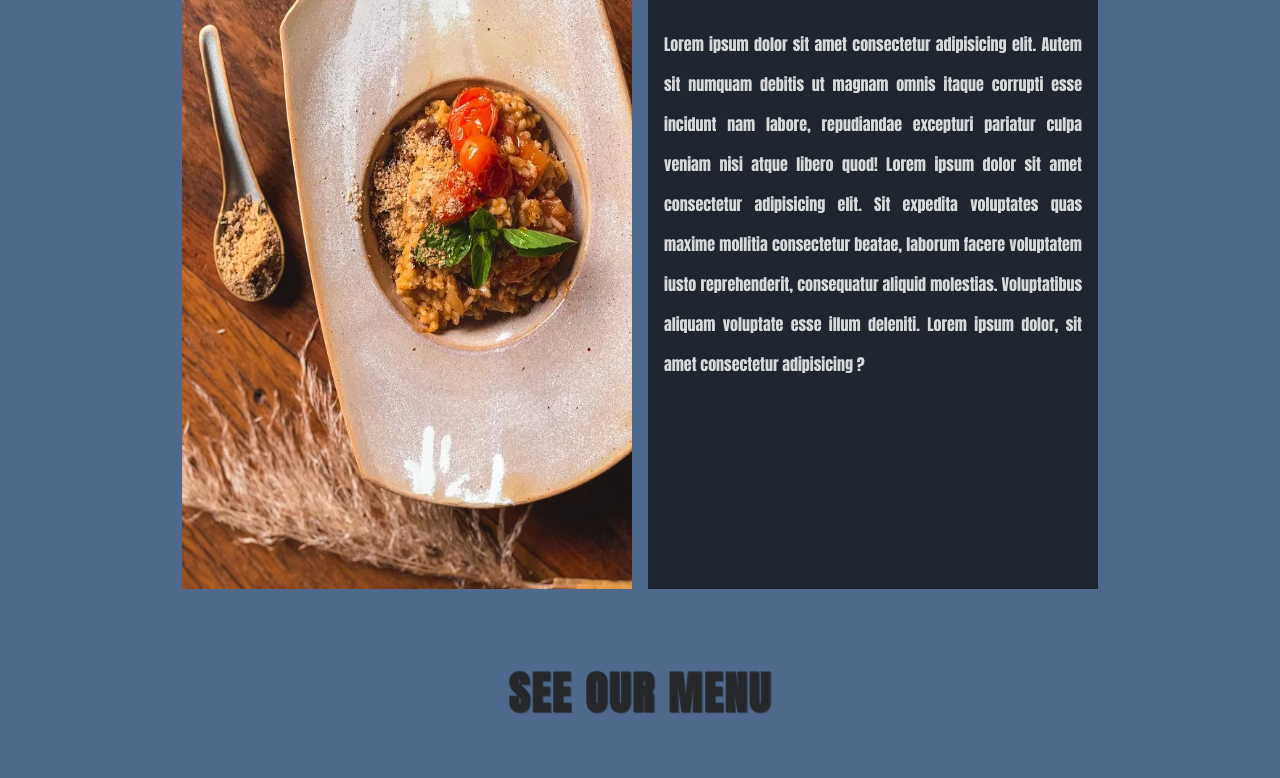
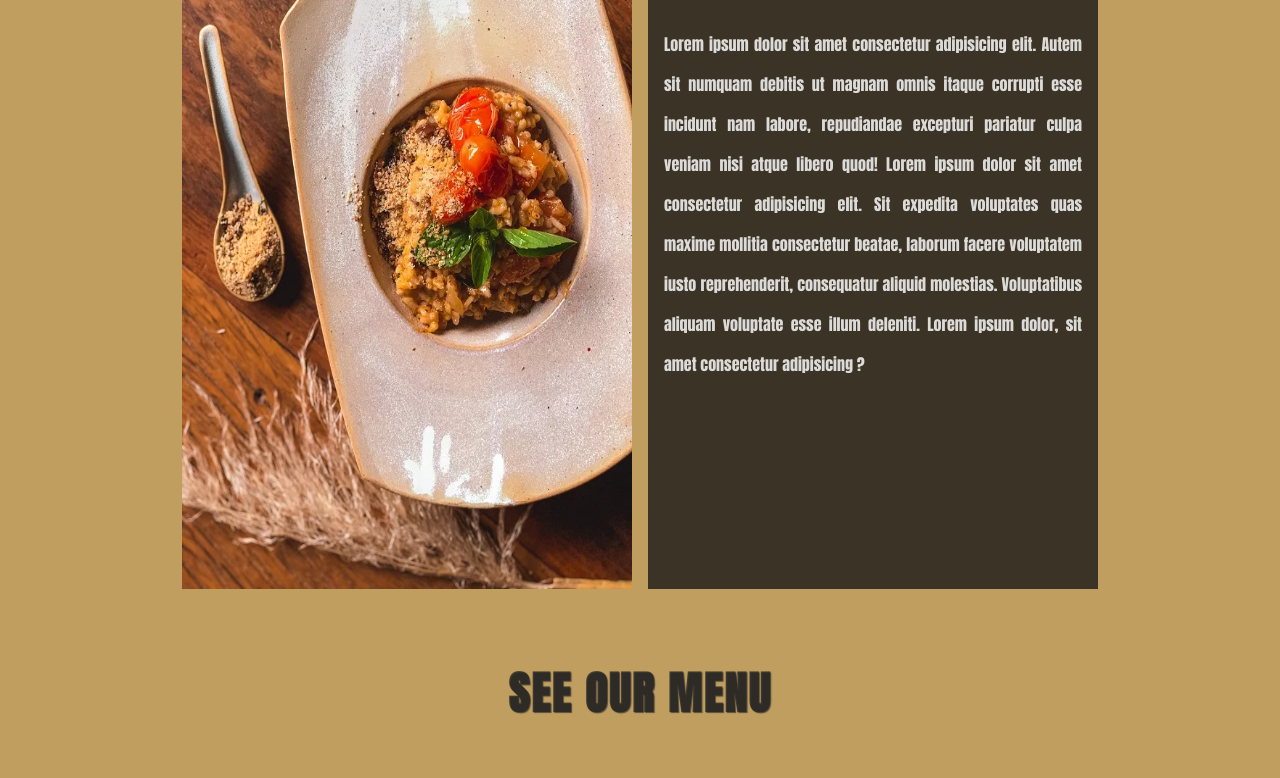
Before and after one commit to lindomarterra/greenbites, a plain HTML site: page index.html in a window 1280 px wide. Shown: the part 261-1039 px from the top of the page. Drawn offline with nearby package versions, Linux system fonts and the light colour scheme; a web font is replaced by a local one.

Commit message:
color background

```diff
--- a/style.css
+++ b/style.css
@@ -30,7 +30,7 @@ html{ scroll-behavior: smooth;}
 
 body{
     color: #fff;
-    background-color: var(--color1);
+    background-color: var(--color3);
 }
 
 #btn-check{ display: none;}
```
